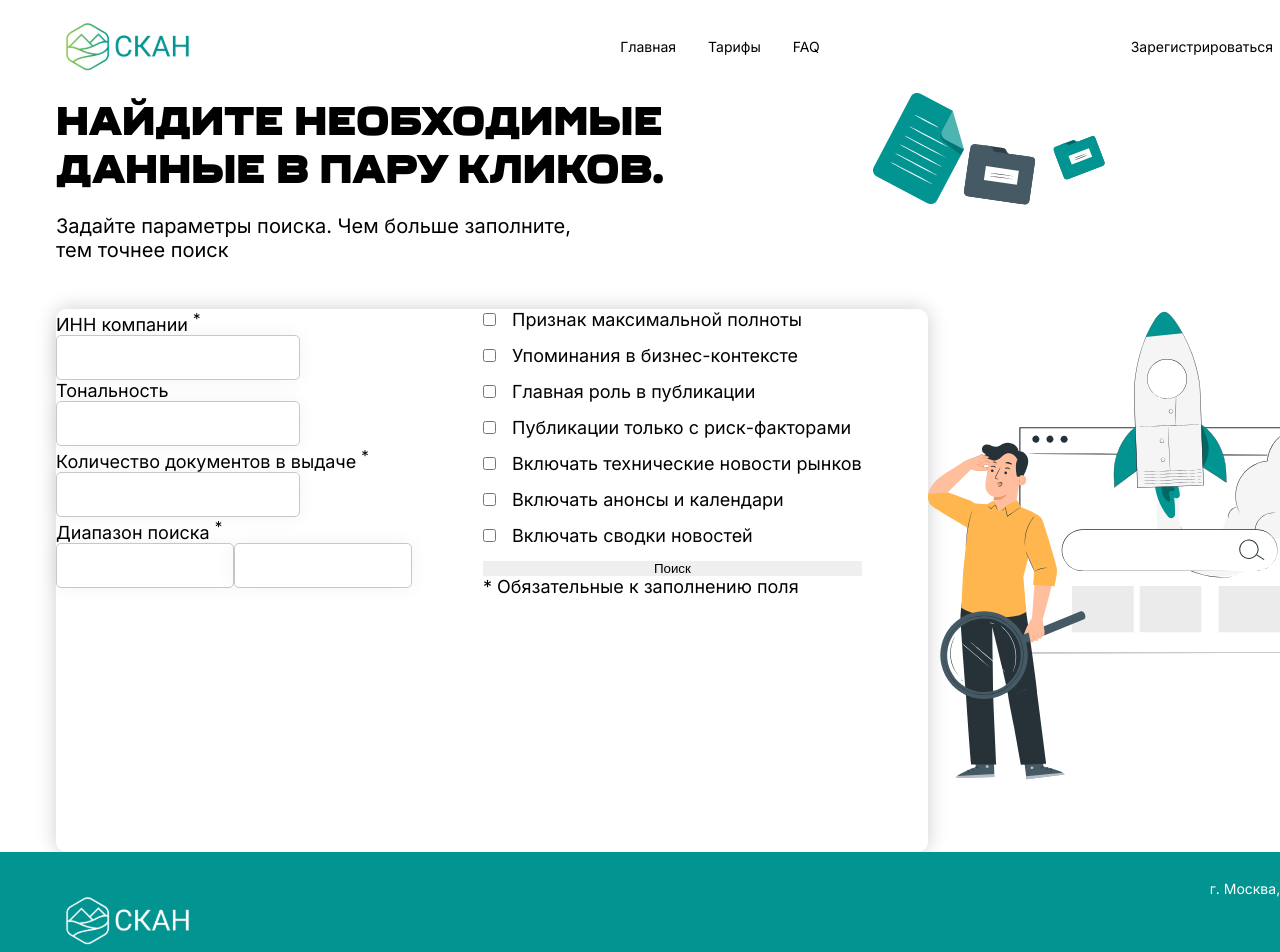
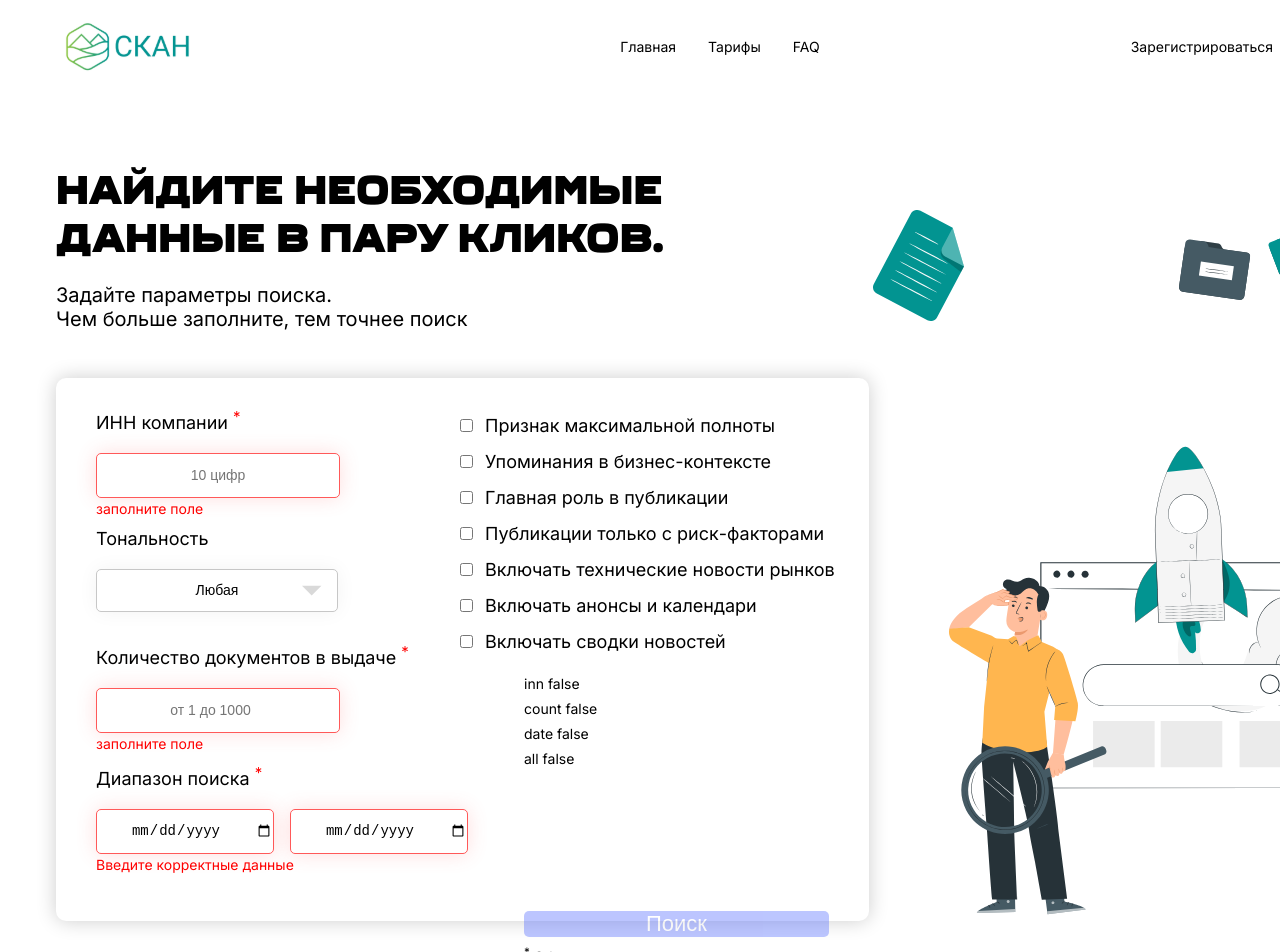
Before and after one commit to C0nnstant1n/Scan, a React (Vite) app: page /search in a window 1280 px wide. Shown: the top 952 px of the page. Built offline with nearby package versions, Linux system fonts and the light colour scheme.

Commit message:
пишу валидацию формы

```diff
--- a/src/Header/Header.tsx
+++ b/src/Header/Header.tsx
@@ -1,12 +1,11 @@
 import styles from "./header.module.scss";
 import separator from "../assets/separator.svg";
 import { useState } from "react";
-import { AccountInfo, authProvider } from "../api/requests";
+import { AccountInfo } from "../api/requests";
 import avatar from "../assets/avatar.png";
 import spinner from "../assets/spinner-ico.svg";
 import { useSelector, useDispatch } from "react-redux";
 import type { RootState } from "../redux";
-import { authorize } from "../redux/slices";
 
 interface IAccountInfo {
   eventFiltersInfo: {
--- a/src/Main/components/search/Search.tsx
+++ b/src/Main/components/search/Search.tsx
@@ -12,20 +12,21 @@ export default function Search() {
           <div className={styles.heading__content}>
             <h1>Найдите необходимые данные в пару кликов.</h1>
             <div className={styles.heading__comment}>
-              <p>
-                Задайте параметры поиска. Чем больше заполните, тем точнее поиск
-              </p>
+              <p>Задайте параметры поиска.</p>
+              <p>Чем больше заполните, тем точнее поиск</p>
             </div>
           </div>
           <div className={styles.heading__img}>
-            <img src={document_img} alt='document image' />
-            <img src={folders_img} alt='folders image' />
+            <div className={styles.wrapper_img}>
+              <img src={document_img} alt='document image' />
+              <img src={folders_img} alt='folders image' />
+            </div>
           </div>
         </div>
 
         <div className={styles.form_wrapper}>
           <SearchForm />
-          <div className={styles.search_form_img}>
+          <div className={styles.search_form__img}>
             <img src={search_background} alt='search_form img' />
           </div>
         </div>
--- a/src/Main/components/search/SearchForm.tsx
+++ b/src/Main/components/search/SearchForm.tsx
@@ -1,30 +1,132 @@
 import styles from "./search.module.scss";
+import {
+  getInputNumbersValue,
+  getFormattedValue,
+} from "./components/FormatValues";
+import validateInn from "./components/Validators";
+import { useState } from "react";
+
 export default function SearchForm() {
+  const [fieldInnValid, setFieldInnValid] = useState({
+    code: 1,
+    message: "заполните поле",
+  });
+  const [fieldCountValid, setFieldCount] = useState({
+    code: false,
+    message: "заполните поле",
+  });
+  const [fieldDate, setFieldDate] = useState({
+    code: false,
+    dateFrom: "",
+    dateTo: "",
+    message: "заполните оба поля",
+  });
+
   return (
     <form className={styles.search_form} action=''>
       <ul className={styles.search_form__input}>
-        <label htmlFor='INN'>
-          ИНН компании <sup>*</sup>
-        </label>
-        <input id='INN' type='text' />
+        <label
+          htmlFor='INN'
+          className={fieldInnValid.code ? styles.error : styles.valid}
+        >
+          <span>
+            ИНН компании <sup>*</sup>
+          </span>
 
-        <label htmlFor='TONE'>Тональность</label>
-        <input id='TONE' type='text' />
-
-        <label htmlFor='COUNT'>
-          Количество документов в выдаче <sup>*</sup>
-        </label>
-        <input id='COUNT' type='text' />
-
-        <label className={styles.RANGE} htmlFor='RANGE'>
-          Диапазон поиска <sup>*</sup>
           <br />
           <input
-            className={styles.RANGE_from}
-            id={styles.RANGE_from}
+            id='INN'
             type='text'
+            placeholder='10 цифр'
+            maxLength={12}
+            required
+            onInput={(e: React.ChangeEvent<HTMLInputElement>) => {
+              let input = e.target,
+                formattedInputValue = getFormattedValue(
+                  getInputNumbersValue(input)
+                );
+              setFieldInnValid(validateInn(formattedInputValue));
+              input.value = formattedInputValue;
+            }}
           />
-          <input className={styles.RANGE_to} id={styles.RANGE_to} type='text' />
+          <p>{fieldInnValid.message}</p>
+        </label>
+
+        <label htmlFor='TONE'>
+          <span>Тональность</span>
+          <br />
+          <select name='tone' id='TONE'>
+            <option value='Любая'>Любая</option>
+            <option value='1'>1</option>
+            <option value='2'>2</option>
+            <option value='3'>3</option>
+          </select>
+          <p style={{ visibility: "hidden" }}>hide </p>
+        </label>
+
+        <label
+          htmlFor='COUNT'
+          className={fieldCountValid.code ? styles.valid : styles.error}
+        >
+          <span>
+            Количество документов в выдаче <sup>*</sup>
+          </span>
+          <br />
+          <input
+            id='COUNT'
+            type='number'
+            min={1}
+            max={1000}
+            required
+            placeholder='от 1 до 1000'
+            onInput={(e: React.ChangeEvent<HTMLInputElement>) => {
+              Number(e.target.value) >= 1 && Number(e.target.value) <= 1000
+                ? setFieldCount({ code: true, message: "Ok" })
+                : setFieldCount({ code: false, message: "Неверное значение" });
+            }}
+          />
+          <p>{fieldCountValid.message}</p>
+        </label>
+
+        <label className={styles.range + " " + styles.error}>
+          <span>
+            Диапазон поиска <sup>*</sup>
+          </span>
+          <br />
+          <input
+            className={styles.range_from}
+            name='dateFrom'
+            type='date'
+            placeholder='Дата начала'
+            required
+            onInput={(e: React.ChangeEvent<HTMLInputElement>) => {
+              const d = fieldDate;
+              d.dateFrom = new Date(e.target.value);
+              console.log(fieldDate.dateFrom);
+              // let date = `${fieldDate.dateFrom.getFullYear()}-${fieldDate.dateFrom.getMonth()}-${fieldDate.dateFrom.getDate()}`;
+
+              console.log(e.target.value);
+
+              setFieldDate(d);
+            }}
+          />
+          <input
+            className={styles.range_to}
+            name='date_to'
+            type='date'
+            placeholder='Дата конца'
+            required
+            onInput={(e: React.ChangeEvent<HTMLInputElement>) => {
+              const d = fieldDate;
+              d.dateTo = new Date(e.target.value);
+              d.code = true;
+              console.log(d);
+
+              setFieldDate(d);
+              console.log(fieldDate);
+            }}
+          />
+          <p>Введите корректные данные</p>
         </label>
       </ul>
       <ul className={styles.search_form__checkbox}>
@@ -52,13 +154,39 @@ export default function SearchForm() {
           <input id='announce' type='checkbox' />
           <label htmlFor='announce'>Включать анонсы и календари</label>
         </li>
-
         <li>
           <input id='news' type='checkbox' />
           <label htmlFor='news'>Включать сводки новостей</label>
         </li>
-        <button>Поиск</button>
-        <p>* Обязательные к заполнению поля</p>
+        <p>inn {String(!fieldInnValid.code ? true : false)}</p>
+        <p>count {fieldCountValid.code.toString()}</p>
+        <p>date {fieldDate.code.toString()}</p>
+        <p>
+          {" "}
+          all{" "}
+          {String(
+            (!fieldInnValid.code ? true : false) &&
+              fieldCountValid.code &&
+              fieldDate.code
+              ? true
+              : false
+          )}
+        </p>
+
+        <button
+          disabled={
+            (!fieldInnValid.code ? true : false) &&
+            fieldCountValid.code &&
+            fieldDate.code
+              ? false
+              : true
+          }
+        >
+          Поиск
+        </button>
+        <p>
+          <sup>*</sup> Обязательные к заполнению поля
+        </p>
       </ul>
     </form>
   );
--- /dev/null
+++ b/src/Main/components/search/components/FormatValues.ts
@@ -0,0 +1,22 @@
+let getInputNumbersValue = (input: HTMLInputElement) => {
+  return input.value.replace(/\D/g, "");
+};
+
+let getFormattedValue = (inputNumbersValue: string) => {
+  let formattedInputValue = "";
+  if (!inputNumbersValue) {
+    return "";
+  }
+  if (inputNumbersValue.length >= 4) {
+    formattedInputValue += inputNumbersValue.slice(0, 4);
+    formattedInputValue += " " + inputNumbersValue.slice(4, 9);
+  } else {
+    formattedInputValue = inputNumbersValue;
+  }
+  if (inputNumbersValue.length >= 9) {
+    formattedInputValue += " " + inputNumbersValue.slice(9);
+  }
+  return formattedInputValue;
+};
+
+export { getInputNumbersValue, getFormattedValue };
--- /dev/null
+++ b/src/Main/components/search/components/Validators.ts
@@ -0,0 +1,53 @@
+export default function validateInn(inn: string) {
+  let result = false;
+  inn = inn.replace(/\D/g, "");
+
+  let error = {
+    code: 0,
+    message: "ok",
+  };
+  if (typeof inn !== "string") {
+    inn = "";
+  }
+  if (!inn.length) {
+    error.code = 1;
+    error.message = "ИНН пуст";
+  } else if (/[^0-9]/.test(inn)) {
+    error.code = 2;
+    error.message = "ИНН может состоять только из цифр";
+  } else if ([10].indexOf(inn.length) === -1) {
+    error.code = 3;
+    error.message = "для компаний, ИНН состоит из 10 цифр";
+    // } else if ([10, 12].indexOf(inn.length) === -1) {
+    //     error.code = 3;
+    //     error.message = "ИНН может состоять только из 10 или 12 цифр";
+  } else {
+    var checkDigit = function (inn: string, coefficients: number[]) {
+      var n = 0;
+      for (var i in coefficients) {
+        n += coefficients[i] * Number(inn[i]);
+      }
+      return (n % 11) % 10;
+    };
+    switch (inn.length) {
+      case 10:
+        var n10 = checkDigit(inn, [2, 4, 10, 3, 5, 9, 4, 6, 8]);
+        if (n10 === parseInt(inn[9])) {
+          result = true;
+        }
+        break;
+      case 12:
+        var n11 = checkDigit(inn, [7, 2, 4, 10, 3, 5, 9, 4, 6, 8]);
+        var n12 = checkDigit(inn, [3, 7, 2, 4, 10, 3, 5, 9, 4, 6, 8]);
+        if (n11 === parseInt(inn[10]) && n12 === parseInt(inn[11])) {
+          result = true;
+        }
+        break;
+    }
+    if (!result) {
+      error.code = 4;
+      error.message = "ИНН неверен, неверное контрольное число";
+    }
+  }
+  return error;
+}
--- a/src/Main/components/search/search.module.scss
+++ b/src/Main/components/search/search.module.scss
@@ -1,4 +1,6 @@
+@import "../../../vars.scss";
 .wrapper {
+  margin-top: 4.3rem;
   display: flex;
   flex-direction: column;
   align-items: center;
@@ -9,6 +11,30 @@
     width: 83rem;
     .heading__content {
       width: 817px;
+    }
+    .heading__img {
+      flex-grow: 1;
+      margin-top: 3rem;
+      margin-right: 4rem;
+      .wrapper_img {
+        display: flex;
+        justify-content: space-between;
+      }
+    }
+  }
+  .form_wrapper {
+    margin-top: 47px;
+    width: 83rem;
+    display: flex;
+    .search_form__img {
+      margin-left: 5rem;
+      margin-top: 4.13rem;
+      width: 443px;
+      height: 471px;
+    }
+  }
+}
+.heading__content {
   h1 {
     font-family: Ferry;
     font-size: 40px;
@@ -19,59 +45,112 @@
     width: 534px;
     font-size: 20px;
   }
-      .heading__img {
+}
+
+.search_form {
+  font-size: 18px;
+  width: 54.5rem;
+  height: 33.9375rem;
   display: flex;
+  border-radius: 10px;
+  background: $main-color-3;
+  box-shadow: 0px 0px 20px 0px rgba(0, 0, 0, 0.2);
+  margin-bottom: 4rem;
+  .search_form__input {
+    margin-top: 18px;
+    margin-left: 40px;
+    display: flex;
+    flex-direction: column;
+    p {
+      padding-top: 2px;
+      font-size: 0.875rem;
+    }
+    label {
+      margin-top: 11px;
+    }
+    input,
+    select {
+      margin-top: 20px;
+      width: 15.125rem;
+      height: 43px;
+      border-radius: 5px;
+      font-size: 0.875rem;
+      text-align: center;
+    }
+    select {
+      appearance: none;
+      background-image: url("/src/assets/Arrow.svg");
+      background-repeat: no-repeat;
+      background-color: $main-color-3;
+      background-position: calc(100% - 15px) center;
+      border: 1px solid #c7c7c7;
+      box-shadow: 0px 0px 20px 0px rgba(0, 0, 0, 0.05);
+    }
+    .range {
+      input {
+        width: 11rem;
+        margin-right: 1rem;
       }
     }
+
+    .valid {
+      color: $main-color-2;
+      p {
+        visibility: hidden;
       }
-  .form_wrapper {
-    margin-top: 47px;
-    width: 83rem;
-    display: flex;
-    .search_form {
+      input,
+      select {
+        border: 1px solid #c7c7c7;
+        background: $main-color-3;
+        box-shadow: 0px 0px 20px 0px rgba(0, 0, 0, 0.05);
+      }
+    }
+    .error {
       font-size: 18px;
-      width: 872px;
-      height: 543px;
-      display: flex;
-      border-radius: 10px;
-      background: #fff;
-      box-shadow: 0px 0px 20px 0px rgba(0, 0, 0, 0.2);
-      .search_form__input {
-        display: flex;
-        flex-direction: column;
+      color: red;
+
+      span {
+        color: black;
+      }
+      sup {
+        color: red;
+      }
       input {
-          width: 242px;
-          height: 43px;
-          border-radius: 5px;
-          border: 1px solid #c7c7c7;
-          background: #fff;
-          box-shadow: 0px 0px 20px 0px rgba(0, 0, 0, 0.05);
+        border: 1px solid #ff5959;
+        box-shadow: 0px 0px 20px 0px rgba(255, 89, 89, 0.2);
+      }
     }
   }
   .search_form__checkbox {
     list-style-type: none;
-        margin-left: 55px;
+    margin-top: 37px;
+    margin-left: -1.5rem;
     display: flex;
     flex-direction: column;
     label {
-          padding-left: 1rem;
+      padding-left: 0.75rem;
+      color: $main-color-2;
     }
     li {
       padding-bottom: 15px;
     }
+    button {
+      width: 19.0625rem;
+      height: 3.6875rem;
+      border-radius: 0.3125rem;
+      background: $additional-color-3;
+      margin-top: 9rem;
+      margin-left: 4rem;
+      color: $main-color-3;
+      font-size: 1.375rem;
+      &:disabled {
+        opacity: 0.4;
       }
     }
-    .search_form__img {
-      width: 443px;
-      height: 471px;
+    p {
+      margin-top: 0.5rem;
+      margin-left: 4rem;
+      font-size: 0.875rem;
     }
   }
 }
-.RANGE {
-  width: 372px;
-  height: 94px;
-  #RANGE_from,
-  #RANGE_to {
-    width: 176px;
-  }
-}
```
Also changed, not shown: src/assets/Arrow.svg (added). Lines whose indentation alone changed are shown as unchanged.
